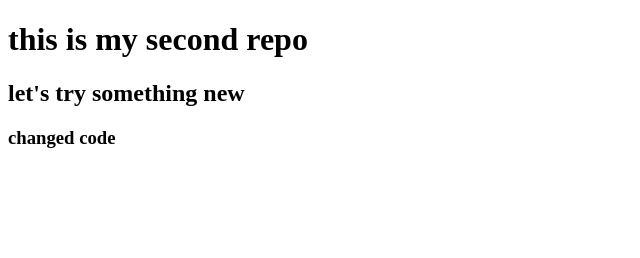
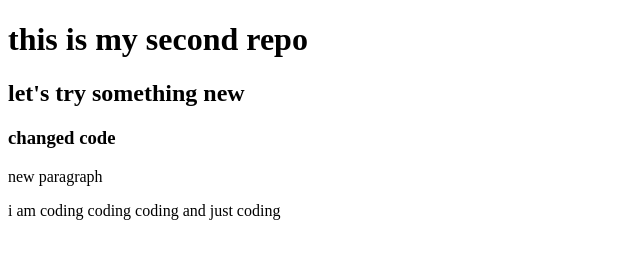
Before and after one commit to Rohul1/my-second-repo, a plain HTML site: page index.html in a window 1280 px wide. Shown: the whole page, without its empty margins (0-640 px from the left). Drawn offline with Linux system fonts and the light colour scheme.

Commit message:
styles added

```diff
--- a/index.html
+++ b/index.html
@@ -5,10 +5,13 @@
     <meta http-equiv="X-UA-Compatible" content="IE=edge">
     <meta name="viewport" content="width=device-width, initial-scale=1.0">
     <title>My second github repo</title>
+    <link rel="stylesheet" href="style.css">
 </head>
 <body>
     <h1>this is my second repo</h1>
     <h2>let's try something new</h2>
     <h3>changed code</h3>
+    <p>new paragraph</p>
+    <p>i am coding coding coding and just coding</p>
 </body>
 </html>
```
Also changed, not shown: style.css (added).
